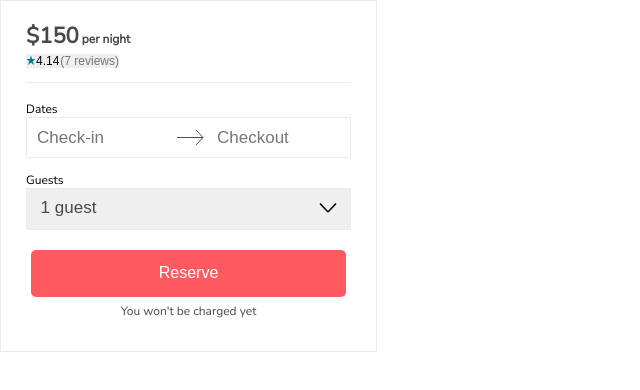
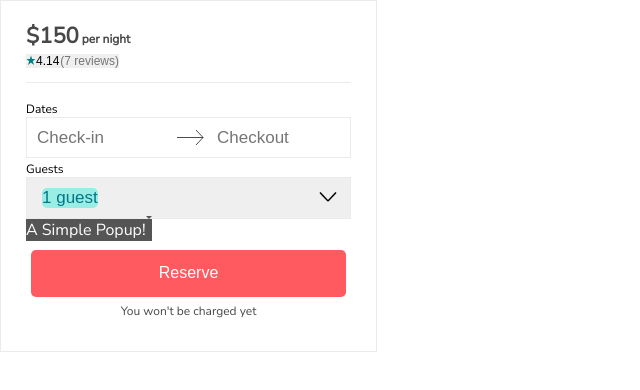
Before and after one commit to the-orange-box/reservation-system, a React app: page / in a window 1280 px wide. Both pictures are taken after a click on the button "1 guest". Shown: the top 390 px of the page, without its empty margins (0-640 px from the left). Built offline with nearby package versions, Linux system fonts and the light colour scheme.

Commit message:
before refactor of guest dropdown

```diff
--- a/client/src/App.jsx
+++ b/client/src/App.jsx
@@ -8,6 +8,12 @@ import Reserve from './Reserve';
 class App extends React.Component {
   constructor(props) {
     super(props);
+
+    this.state = {
+      guestDropdownVisibility: "hidden"
+    };
+
+    this.toggleGuestsDropdown = this.toggleGuestsDropdown.bind(this);
   }
 
   render() {
@@ -20,7 +26,7 @@ class App extends React.Component {
           <Calendar/>
         </div>
         <div className="guestsContainer">
-          <Guests/>
+          <Guests toggleGuestsDropdown={this.toggleGuestsDropdown} guestVisibility={this.state.guestDropdownVisibility}/>
         </div>
         <div className="reserveContainer">
           <Reserve/>
@@ -31,6 +37,18 @@ class App extends React.Component {
       </div>
     );
   }
+
+  toggleGuestsDropdown() {
+    let guestDropdownVisibility;
+    if(this.state.guestDropdownVisibility === "hidden") {
+      guestDropdownVisibility = "visible";
+    } else {
+      guestDropdownVisibility = "hidden";
+    }
+    this.setState({
+      guestDropdownVisibility
+    }, console.log(this.state.guestDropdownVisibility))
+  }
 }
 
 export default App;
--- a/client/src/Calendar.jsx
+++ b/client/src/Calendar.jsx
@@ -9,9 +9,9 @@ const Calendar = () => (
     <div className="calendarInputs">
       <input className="checkin" id="checkin" value="Check-in"/>
       <svg className="calendarArrow" width="35px" height="35px">
-        <line x1="5" x2="31" y1="17.5" y2="17.5" stroke="black" stroke-width=".70" stroke-linecap="butt"/>
-        <line x1="31" x2="24" y1="17.5" y2="10" stroke="black" stroke-width=".70" stroke-linecap="butt"/>
-        <line x1="31" x2="24" y1="17.5" y2="25" stroke="black" stroke-width=".70" stroke-linecap="butt"/>
+        <line x1="5" x2="31" y1="17.5" y2="17.5" stroke="black" strokeWidth=".70" strokeLinecap="butt"/>
+        <line x1="31" x2="24" y1="17.5" y2="10" stroke="black" strokeWidth=".70" strokeLinecap="butt"/>
+        <line x1="31" x2="24" y1="17.5" y2="25" stroke="black" strokeWidth=".70" strokeLinecap="butt"/>
       </svg>
       <input className="checkout" id="checkout" value="Checkout"/>
     </div>
--- a/client/src/Guests.jsx
+++ b/client/src/Guests.jsx
@@ -1,24 +1,24 @@
 import React from 'react';
+import GuestsDropdown from './GuestsDropdown';
 
 //guest drop down
-const Guests = () => (
+const Guests = ({toggleGuestsDropdown, guestVisibility}) => (
   <div className="guests">
     <div className="guestsHeader">
       Guests
     </div>
     <div className="guestsInputContainer">
-      <button className="guestsInput" id="guestsInput">
+      <button className="guestsInput" id="guestsInput" onClick={toggleGuestsDropdown}>
         <div id="guestButtonText">
           1 guest
         </div>
-        <svg className="downwardPoint" width="240px" height="35px">
-          {/* <line x1="31" x2="24" y1="17.5" y2="10" stroke="black" stroke-width="1.5" stroke-linecap="butt"/>
-          <line x1="31" x2="24" y1="17.5" y2="25" stroke="black" stroke-width="1.5" stroke-linecap="butt"/> */}
-          <line x1="210" x2="218" y1="14.5" y2="23" stroke="black" stroke-width="1.5" stroke-linecap="butt"/>
-          <line x1="226" x2="218" y1="14.5" y2="23" stroke="black" stroke-width="1.5" stroke-linecap="butt"/>
+        <svg className="downwardPoint" width="40px" height="35px">
+          <line x1="10" x2="18" y1="14.5" y2="23" stroke="black" strokeWidth="1.5" strokeLinecap="butt"/>
+          <line x1="26" x2="18" y1="14.5" y2="23" stroke="black" strokeWidth="1.5" strokeLinecap="butt"/>
         </svg>
       </button>
     </div>
+    <GuestsDropdown guestVisibility={guestVisibility} toggleGuestsDropdown={toggleGuestsDropdown}/>
   </div>
 )
 
--- /dev/null
+++ b/client/src/GuestsDropdown.jsx
@@ -0,0 +1,37 @@
+import React from'react';
+
+class GuestsDropdown extends React.Component{
+  constructor(props) {
+    super(props)
+
+    this.handleClick = this.handleClick.bind(this);
+  }
+
+  componentDidMount() {
+    document.addEventListener('mousedown', this.handleClick, false);
+  }
+
+  componentWillUnmount() {
+    document.removeEventListener('mousedown', this.handleClick, false);
+  }
+
+  render() {
+
+
+    return (
+      <div ref={node => this.node = node}>
+        <span className="guestsDropdown" id="guestsDropdown" style={{visibility: this.props.guestVisibility}}>A Simple Popup!</span>
+      </div>
+    );
+  }
+
+  handleClick(e) {
+    if (this.props.guestVisibility === "visible" && !this.node.contains(e.target)) {
+      console.log(this.node);
+      console.log(e);
+      this.props.toggleGuestsDropdown();
+    }
+  }
+}
+
+export default GuestsDropdown;
--- a/public/style.css
+++ b/public/style.css
@@ -180,22 +180,24 @@
   font-weight: 100;
   align-self: center;
   cursor: pointer;
+  justify-content: space-between;
 }
 
 #guestButtonText {
-  flex:1;
-  padding-top: 9px;
+  align-self: center;
+  margin-left: 15px;
   text-align: center;
+  justify-self: right;
 }
 
-/* USE THIS FOR WHEN BUTTON IS CLICKED */
-#guestButtonText:focus {
+.guestsInput:focus #guestButtonText {
   background-color: rgb(153, 237, 229);
   color: rgb(0, 120, 133);
+  border-radius: 5px;
 }
 
 #downwardPoint {
-  flex: 1;
+  align-self: right;
 }
 
 .reserve {
@@ -234,3 +236,39 @@
   flex: 1;
   height: 35px;
 }
+
+
+
+/* .popup {
+  position: relative;
+  display: inline-block;
+  cursor: pointer;
+} */
+
+/* The actual popup */
+.guestsDropdown {
+  /* visibility: hidden; */
+  width: 360px;
+  background-color: #555;
+  color: #fff;
+  /* text-align: center;
+  border-radius: 6px;
+  padding: 8px 0; */
+  position: relative;
+  z-index: 1;
+  /* bottom: 125%;
+  left: 50%;
+  margin-left: 0px; */
+}
+
+/* Popup arrow */
+.guestsDropdown::after {
+  content: "";
+  position: relative;
+  /* top: 10%;
+  left: 50%;
+  margin-left: -5px;
+  border-width: 5px; */
+  border-style: solid;
+  border-color: #555 transparent transparent transparent;
+}
```
Also changed, not shown: public/main.js, 1 other file (tests, documents, lock files or other folders).
